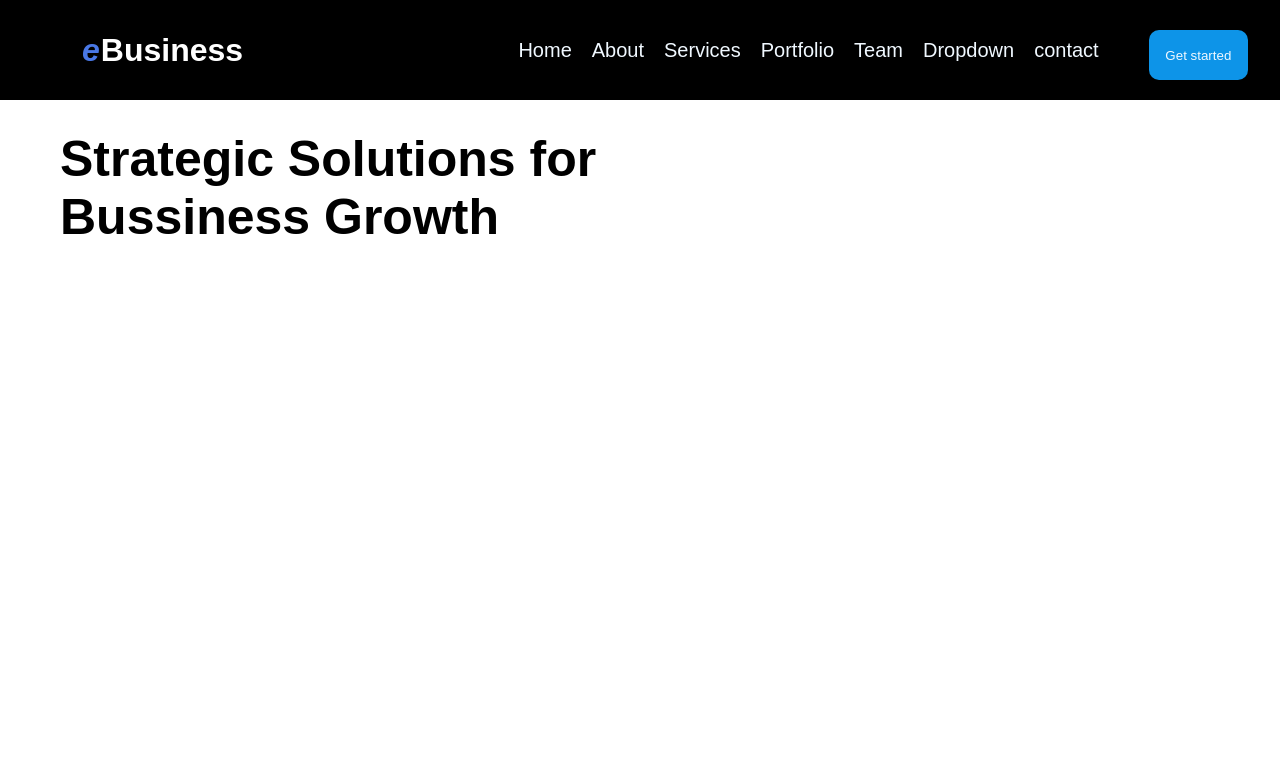
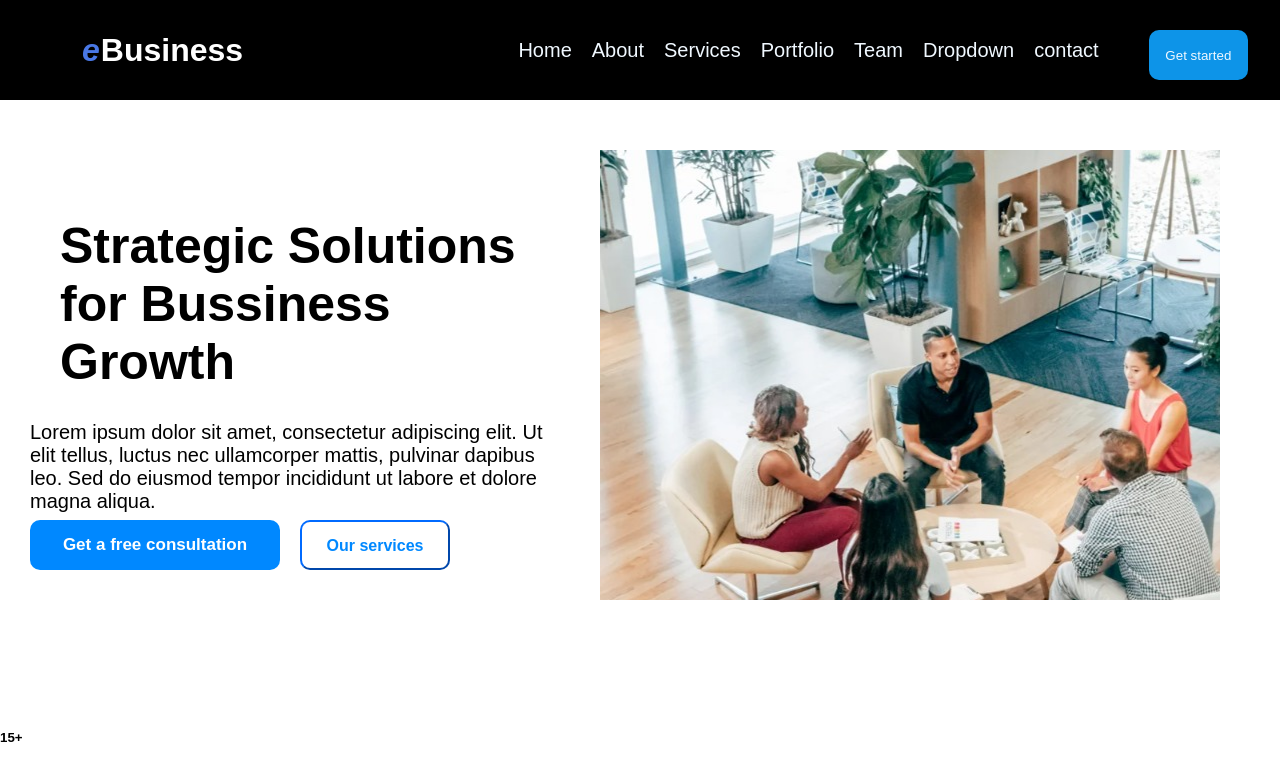
Before and after one commit to Adamaltemmamy/ebusiness, a plain HTML site: page index.html in a window 1280 px wide. Drawn offline with Linux system fonts and the light colour scheme.

Commit message:
button change

```diff
--- a/index.html
+++ b/index.html
@@ -27,13 +27,14 @@
     <div class="maindiv">
         <div class="textdiv">
             <h1>Strategic Solutions for Bussiness Growth</h1>
+            <p>Lorem ipsum dolor sit amet, consectetur adipiscing elit. Ut elit tellus, luctus nec ullamcorper mattis, pulvinar dapibus leo. Sed do eiusmod tempor incididunt ut labore et dolore magna aliqua.</p>
         </div>
         <div class="imagediv">
 
         </div>
-
     </div>
-
-
+        <button class="button2"><h4>Get a free consultation</h4></button>
+        <button class="button3"> <h4 class="h44">Our services</h4></button>
+        <h5>15+</h5>
 </body>
 </html>
--- a/style.css
+++ b/style.css
@@ -77,3 +77,52 @@
    font-size: 50px;
    margin-left: 30px;
  }
+ p{
+    margin-top: 30px;
+    font-size: 20px;
+ }
+ .imagediv{
+    background-image: url(images/main-image.jpg);
+    height: 450px;
+    width: 700px;
+    margin-right: 30px;
+    margin-top: 20px;
+ }
+ .button2{
+   background-color: rgb(0, 136, 255);
+    height: 50px;
+    width: 250px;
+    margin-left: 100px;
+  display: flex;
+  justify-content: center;
+    position: relative; /* Positions relative to its normal flow position */
+        right: 70px;
+        bottom: 110px;
+        border: none;
+        border-radius: 10px;
+ }
+ h4{
+    font-size: 17px;
+    font-family: Arial, Helvetica, sans-serif;
+    margin-top: 15px;
+    color: white;
+ }
+ .button3{
+    background-color: white;
+    height: 50px;
+    width: 150px;
+    margin-left: 100px;
+  display: flex;
+  justify-content: center;
+    position: relative; /* Positions relative to its normal flow position */
+        left: 200px;
+        bottom: 160px;
+        border-radius: 10px;
+        border-color: rgb(0, 106, 255);
+ }
+ .h44{
+    font-size: 16px;
+    font-family: Arial, Helvetica, sans-serif;
+    margin-top: 15px;
+    color: rgb(0, 136, 255);
+ }
```
